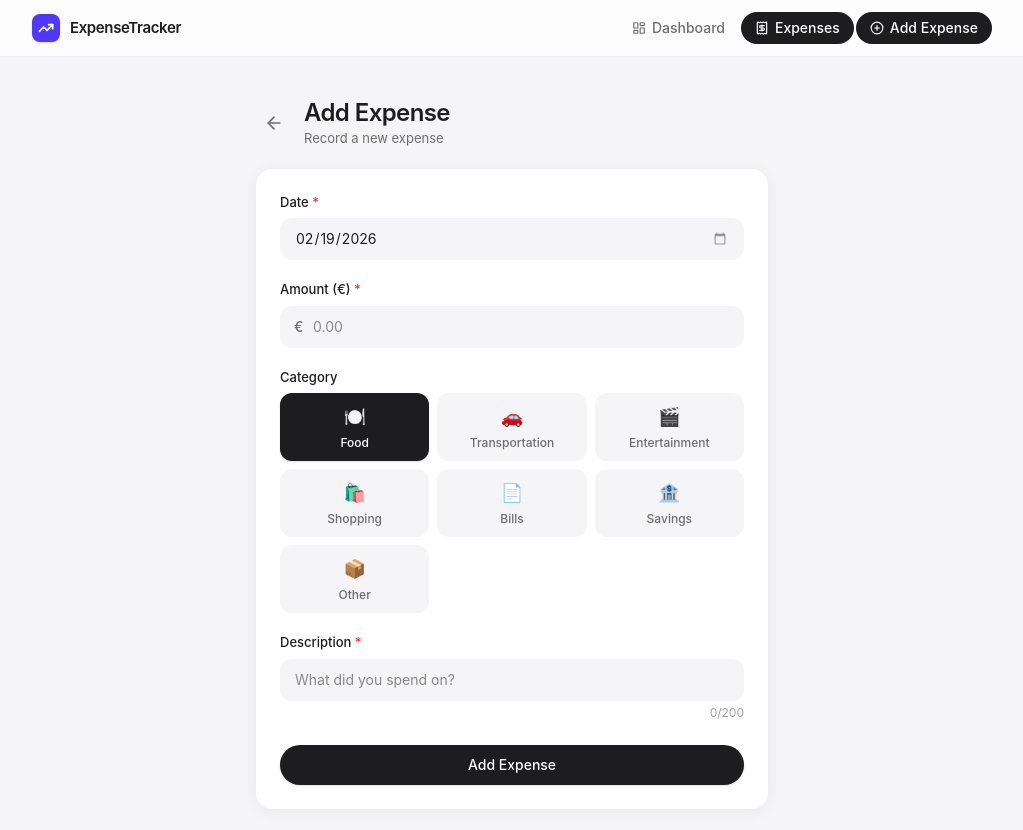
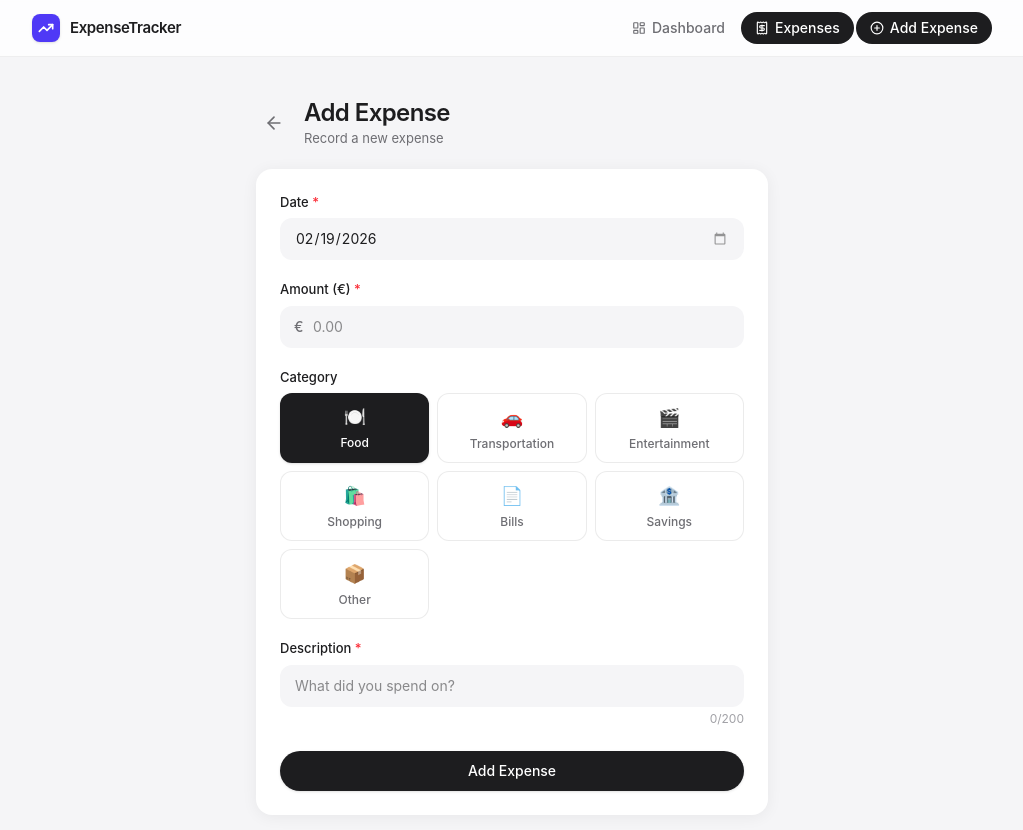
Before and after one commit to krtsdm-max/Start, a Next.js app: page /expenses/new in a window 1280 px wide. Shown: the top 830 px of the page, without its empty margins (128-1151 px from the left). Built offline with nearby package versions, Linux system fonts and the light colour scheme.

Commit message:
fix: category buttons use white bg with hairline border for emoji visibility

```diff
--- a/components/ExpenseForm.tsx
+++ b/components/ExpenseForm.tsx
@@ -145,7 +145,7 @@ export default function ExpenseForm({ initialData, onSubmit, onCancel, isInline
               className={`flex flex-col items-center gap-1 p-2.5 rounded-xl text-xs font-medium transition-all duration-200 ${
                 formData.category === cat
                   ? 'bg-[#1d1d1f] text-white shadow-sm'
-                  : 'bg-[#f5f5f7] text-[#6e6e73] hover:bg-[#e5e5ea]'
+                  : 'bg-white border border-black/[0.08] text-[#6e6e73] hover:border-black/20 hover:text-[#1d1d1f]'
               }`}
             >
               <span className="text-lg">{CATEGORY_ICONS[cat]}</span>
```
